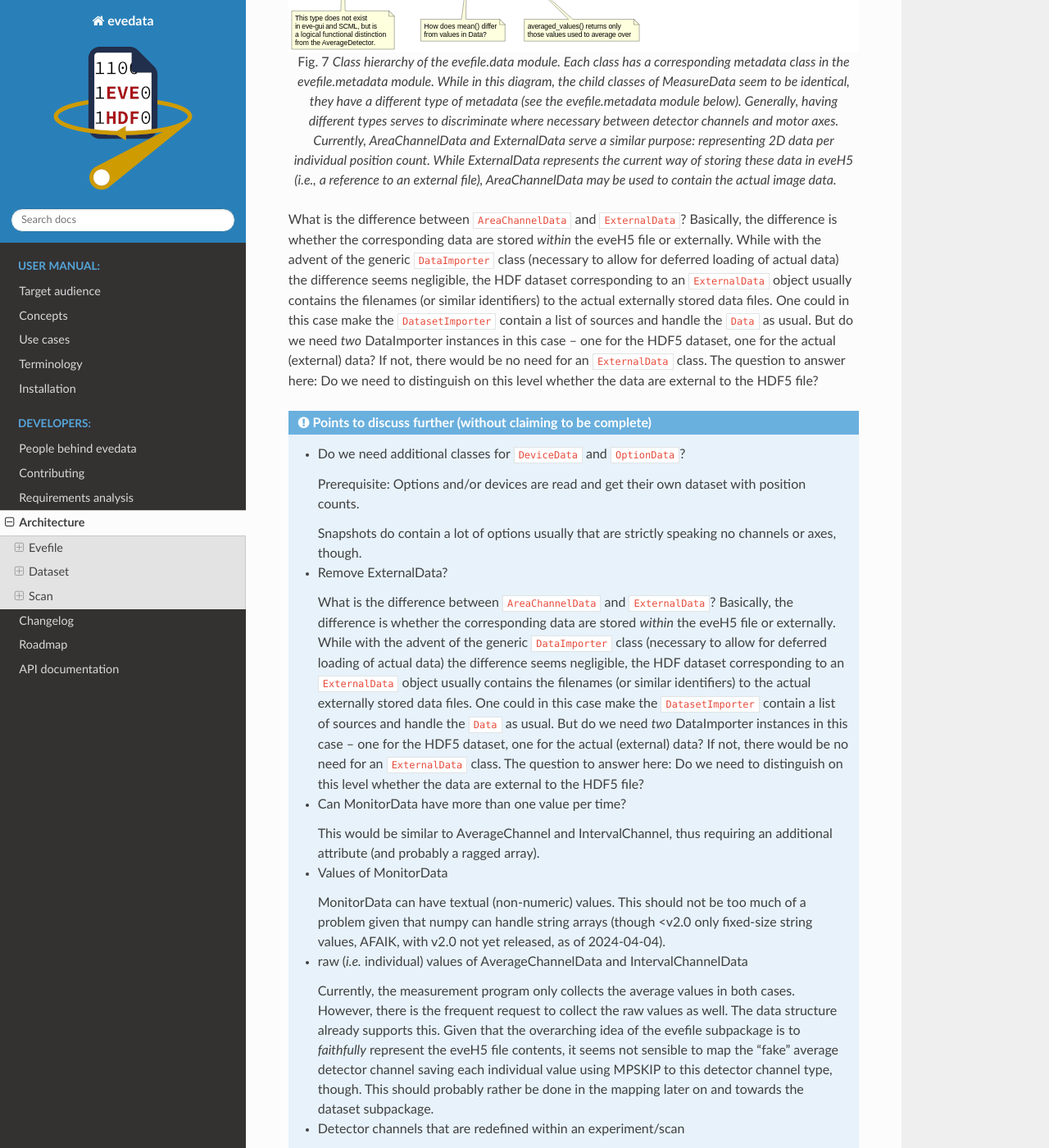
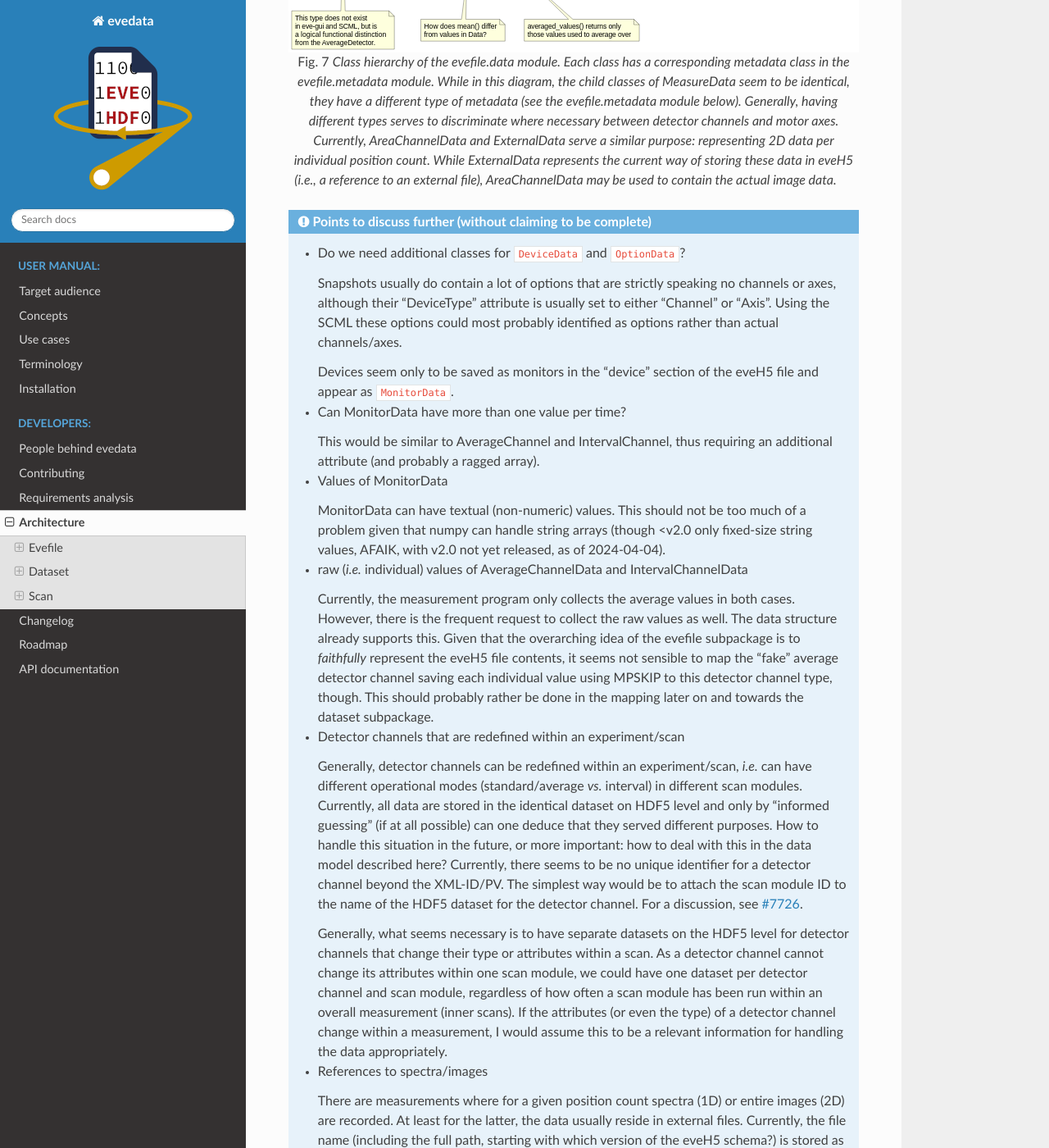
Before and after one commit to tillbiskup/evedata, a Sphinx documentation site: the page built from docs/architecture.rst, in a window 1280 px wide and 1400 px high, scrolled down 6839 px. Shown: the whole window at 82% size. Built offline with Sphinx 7.4.7 and the Read the Docs theme 2.0.0, drawn with Linux system fonts in a browser that asks for light colours.

Commit message:
Remove external data

```diff
--- a/docs/architecture.rst
+++ b/docs/architecture.rst
@@ -141,20 +141,13 @@ Data are organised in "datasets" within HDF5, and the ``evefile.data`` module pr
     Class hierarchy of the evefile.data module. Each class has a corresponding metadata class in the evefile.metadata module. While in this diagram, the child classes of MeasureData seem to be identical, they have a different type of metadata (see the evefile.metadata module below). Generally, having different types serves to discriminate where necessary between detector channels and motor axes. Currently, AreaChannelData and ExternalData serve a similar purpose: representing 2D data per individual position count. While ExternalData represents the current way of storing these data in eveH5 (*i.e.*, a reference to an external file), AreaChannelData may be used to contain the actual image data.
 
 
-What is the difference between ``AreaChannelData`` and ``ExternalData``? Basically, the difference is whether the corresponding data are stored *within* the eveH5 file or externally. While with the advent of the generic ``DataImporter`` class (necessary to allow for deferred loading of actual data) the difference seems negligible, the HDF dataset corresponding to an ``ExternalData`` object usually contains the filenames (or similar identifiers) to the actual externally stored data files. One could in this case make the ``DatasetImporter`` contain a list of sources and handle the ``Data`` as usual. But do we need *two* DataImporter instances in this case -- one for the HDF5 dataset, one for the actual (external) data? If not, there would be no need for an ``ExternalData`` class. The question to answer here: Do we need to distinguish on this level whether the data are external to the HDF5 file?
-
-
 .. admonition:: Points to discuss further (without claiming to be complete)
 
     * Do we need additional classes for ``DeviceData`` and ``OptionData``?
 
-      Prerequisite: Options and/or devices are read and get their own dataset with position counts.
+      Snapshots usually do contain a lot of options that are strictly speaking no channels or axes, although their "DeviceType" attribute is usually set to either "Channel" or "Axis". Using the SCML these options could most probably identified as options rather than actual channels/axes.
 
-      Snapshots do contain a lot of options usually that are strictly speaking no channels or axes, though.
-
-    * Remove ExternalData?
-
-      What is the difference between ``AreaChannelData`` and ``ExternalData``? Basically, the difference is whether the corresponding data are stored *within* the eveH5 file or externally. While with the advent of the generic ``DataImporter`` class (necessary to allow for deferred loading of actual data) the difference seems negligible, the HDF dataset corresponding to an ``ExternalData`` object usually contains the filenames (or similar identifiers) to the actual externally stored data files. One could in this case make the ``DatasetImporter`` contain a list of sources and handle the ``Data`` as usual. But do we need *two* DataImporter instances in this case -- one for the HDF5 dataset, one for the actual (external) data? If not, there would be no need for an ``ExternalData`` class. The question to answer here: Do we need to distinguish on this level whether the data are external to the HDF5 file?
+      Devices seem only to be saved as monitors in the "device" section of the eveH5 file and appear as ``MonitorData``.
 
     * Can MonitorData have more than one value per time?
 
```
Also changed, not shown: docs/uml/evedata.evefile.data.svg, docs/uml/evedata.evefile.metadata.svg, 3 other files.
